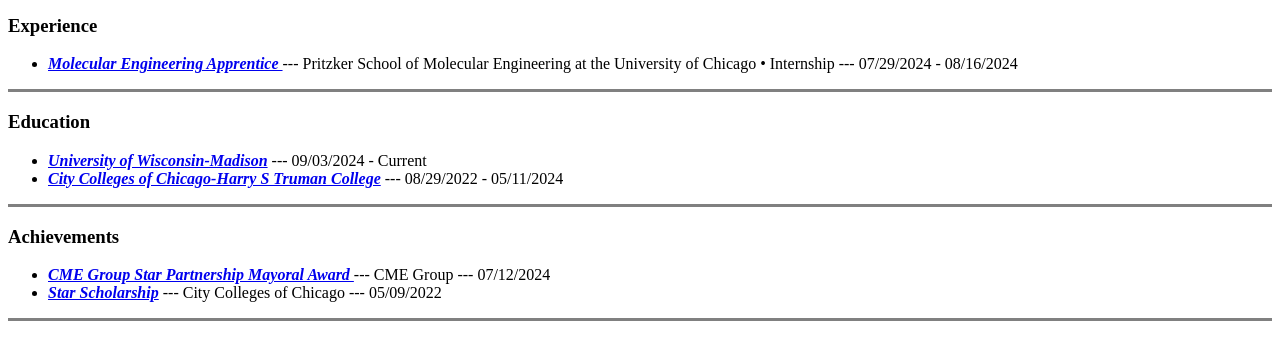
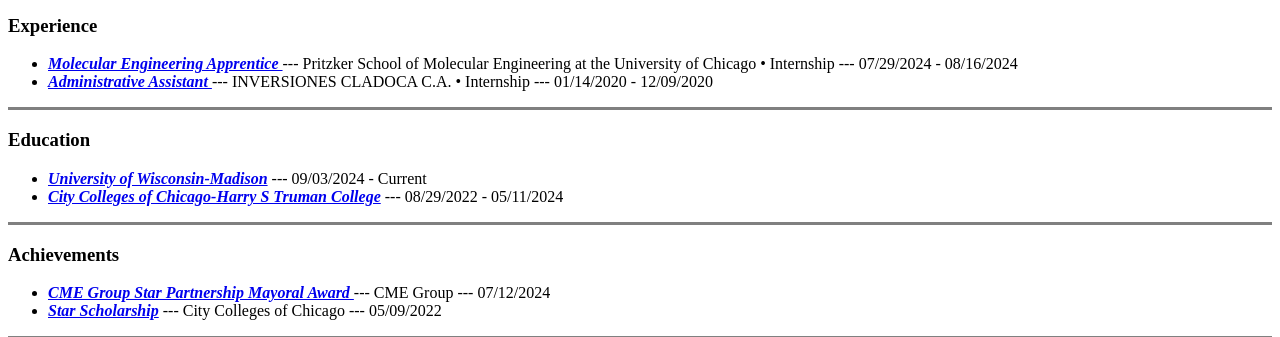
Before and after one commit to cajlitos04/Inicial-Project, a plain HTML site: page index.html in a window 1280 px wide. Shown: the part 383-720 px from the top of the page. Drawn offline with Linux system fonts and the light colour scheme.

Commit message:
Update index.html

```diff
--- a/index.html
+++ b/index.html
@@ -26,6 +26,8 @@
   <ul>
     <li><em><strong><a href="https://pme.uchicago.edu/educational-outreach/pme-ccc-summer-program">Molecular Engineering Apprentice </a></strong></em>--- Pritzker School of Molecular Engineering at the University of Chicago
 • Internship ---	07/29/2024 - 08/16/2024</li>
+    <li><em><strong><a href="https://cladoca.com">Administrative Assistant </a></strong></em>--- INVERSIONES CLADOCA C.A.
+• Internship ---	01/14/2020 - 12/09/2020</li>
   </ul>
   <hr size="3" noshade>
 
```
